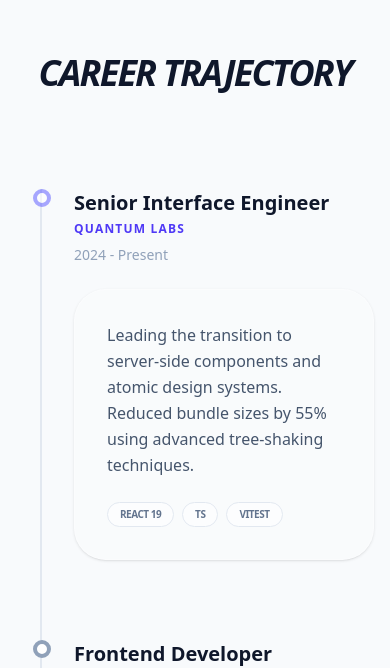
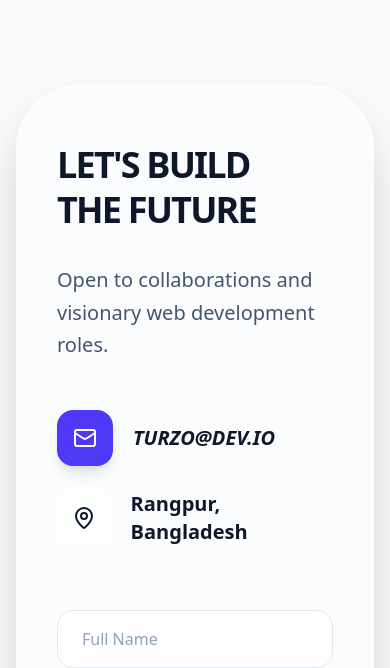
Before and after one commit to Turzo02/turzo.dev, a React (Vite) app: page / in a window 390 px wide. Shown: the part 4938-5606 px from the top of the page. Built offline with nearby package versions, Linux system fonts and the light colour scheme.

Commit message:
Contact  Section Updated

```diff
--- a/src/App.jsx
+++ b/src/App.jsx
@@ -49,7 +49,7 @@ export default function App() {
         <AboutSection />
         <SkillsSection />
         <ProjectsSection />
-        <ExperienceSection />
+        {/* <ExperienceSection /> */}
         <ContactSection />
       </main>
 
--- a/src/sections/ContactSection.jsx
+++ b/src/sections/ContactSection.jsx
@@ -6,9 +6,9 @@ export const ContactSection = () => (
     <div className="max-w-6xl w-full mx-auto grid grid-cols-1 md:grid-cols-2 gap-12 bg-white/40 dark:bg-white/5 border border-white dark:border-white/10 backdrop-blur-3xl p-10 md:p-20 rounded-[4rem] shadow-2xl">
       <div className="flex flex-col justify-between py-4">
         <div>
-          <h2 className="text-5xl md:text-7xl font-black text-slate-900 dark:text-white mb-8 leading-tight tracking-tighter">LET'S BUILD <br/> THE FUTURE</h2>
+          <h2 className="text-4xl md:text-6xl font-black text-slate-900 dark:text-white mb-8 leading-tight tracking-tighter">LET'S BUILD <br/> THE FUTURE</h2>
           <p className="text-slate-600 dark:text-slate-400 text-xl font-medium mb-12 max-w-sm leading-relaxed">
-            Available for select freelance engagements and full-time visionary roles.
+           Open to collaborations and visionary web development roles.
           </p>
         </div>
         <div className="space-y-6">
@@ -16,13 +16,13 @@ export const ContactSection = () => (
             <div className="size-14 rounded-2xl bg-indigo-600 text-white flex items-center justify-center shadow-lg group-hover:rotate-12 transition-transform">
               <Mail size={24} />
             </div>
-            <span className="text-xl font-black italic">HELLO@DEV.IO</span>
+            <span className="text-xl font-black italic">TURZO@DEV.IO</span>
           </a>
           <div className="flex items-center gap-5 text-slate-900 dark:text-white">
             <div className="size-14 rounded-2xl bg-white/50 dark:bg-white/10 flex items-center justify-center border border-white dark:border-white/10">
               <MapPin size={24} />
             </div>
-            <span className="text-xl font-bold">SAN FRANCISCO, CA</span>
+            <span className="text-xl font-bold">Rangpur, Bangladesh</span>
           </div>
         </div>
       </div>
```
